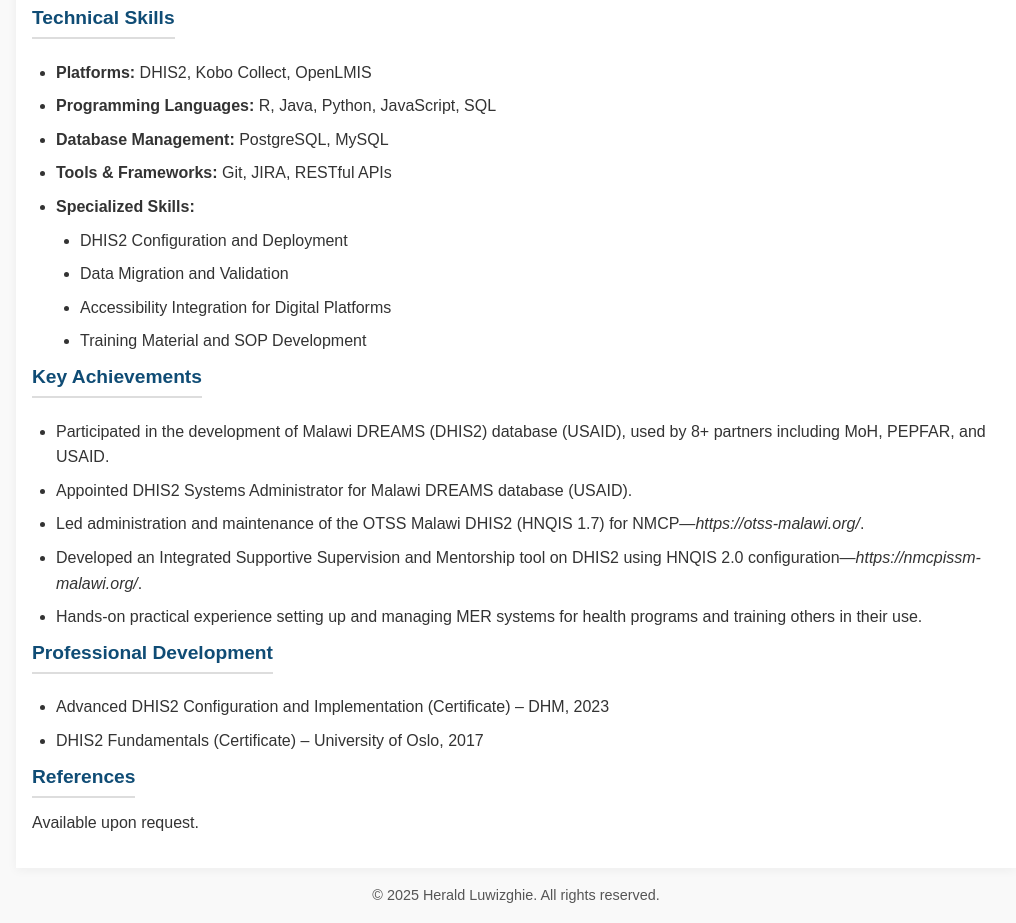
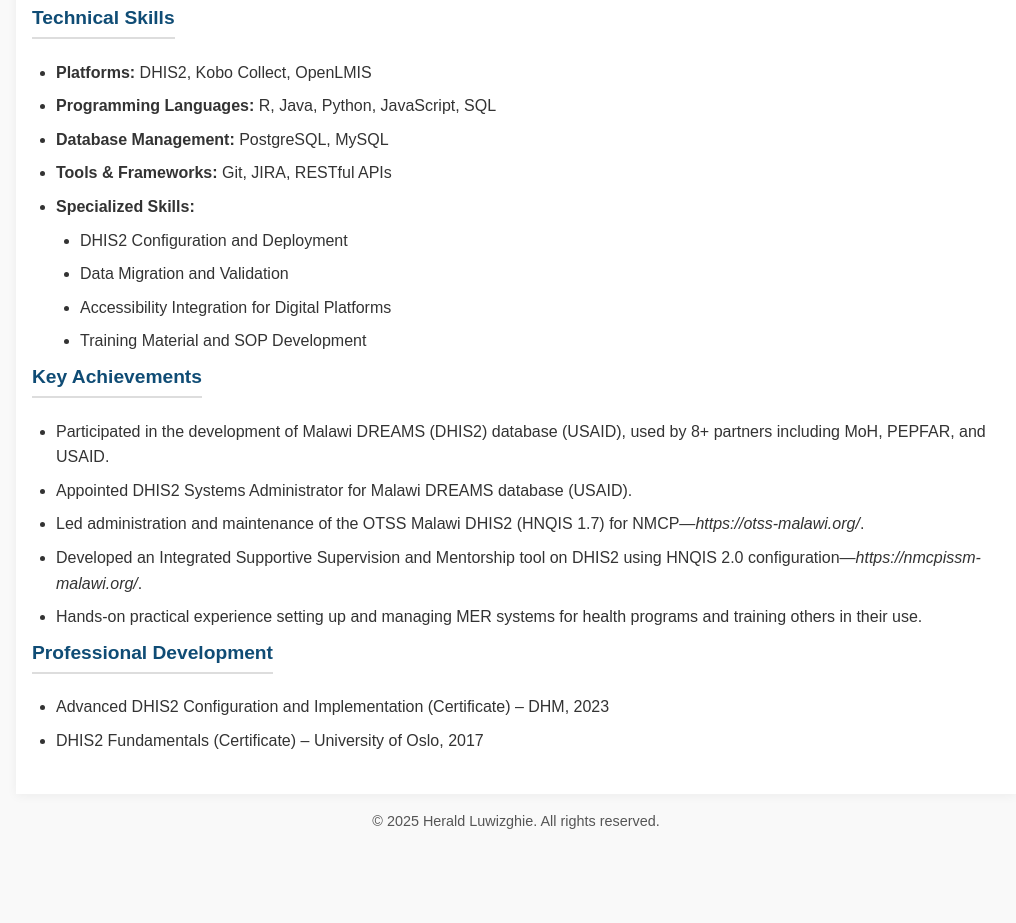
Before and after one commit to dhis2coder/site, a plain HTML site: page Herald_cv.html in a window 1280 px wide. Shown: the part 1613-2536 px from the top of the page, without its empty margins (124-1140 px from the left). After the commit the page ends 2462 px from the top, so only its background shows below. Drawn offline with Linux system fonts and the light colour scheme.

Commit message:
Update Herald_cv.html

```diff
--- a/Herald_cv.html
+++ b/Herald_cv.html
@@ -291,11 +291,6 @@
       </ul>
     </section>
 
-    <!-- References -->
-    <section id="references">
-      <h2>References</h2>
-      <p>Available upon request.</p>
-    </section>
   </main>
 
   <!-- Footer -->
```
